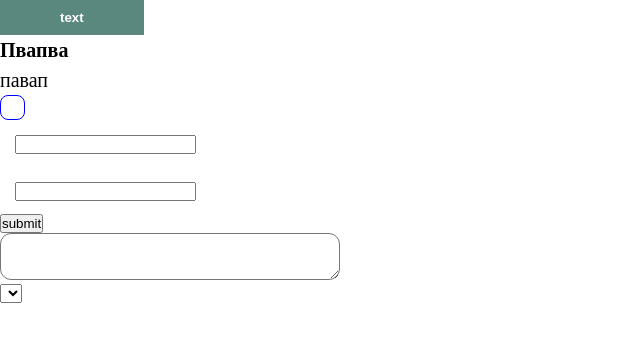
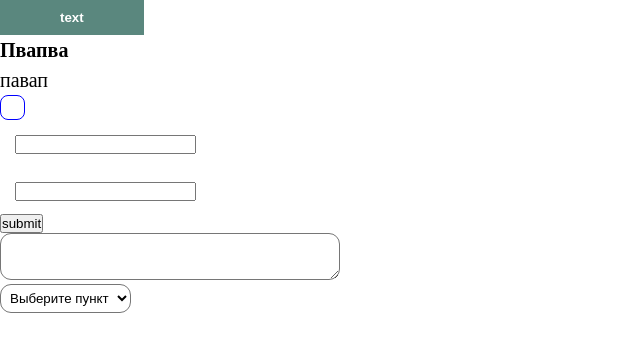
Before and after one commit to etherealelement/todo-app, a React (Create React App) app: page / in a window 1280 px wide. Shown: the top 352 px of the page, without its empty margins (0-640 px from the left). Built offline with nearby package versions, Linux system fonts and the light colour scheme; the HTML template or start-up script is replaced by a standard one.

Commit message:
update select ui

```diff
--- a/src/components/ui/select/select.module.css
+++ b/src/components/ui/select/select.module.css
@@ -0,0 +1,5 @@
+.select {
+    background: #ffffff;
+    border-radius: 11px;
+    padding: 5px;
+  }
--- a/src/components/ui/select/select.tsx
+++ b/src/components/ui/select/select.tsx
@@ -13,7 +13,11 @@ export const Select: FC<SelectProps> = ({name, placeholder,value, className, ...
 	return <>
 		<form onSubmit={handleSubmit(onSubmit)}>
 
-	<select {...register("name")} className={styles.textarea}>
+	<select {...register("name")} className={styles.select}>
+        <option>Выберите пункт</option>
+		<option>Пункт 1</option>
+		<option>Пункт 2</option>
+		<option>Пункт 3</option>
 </select>
 
 		</form>
```
